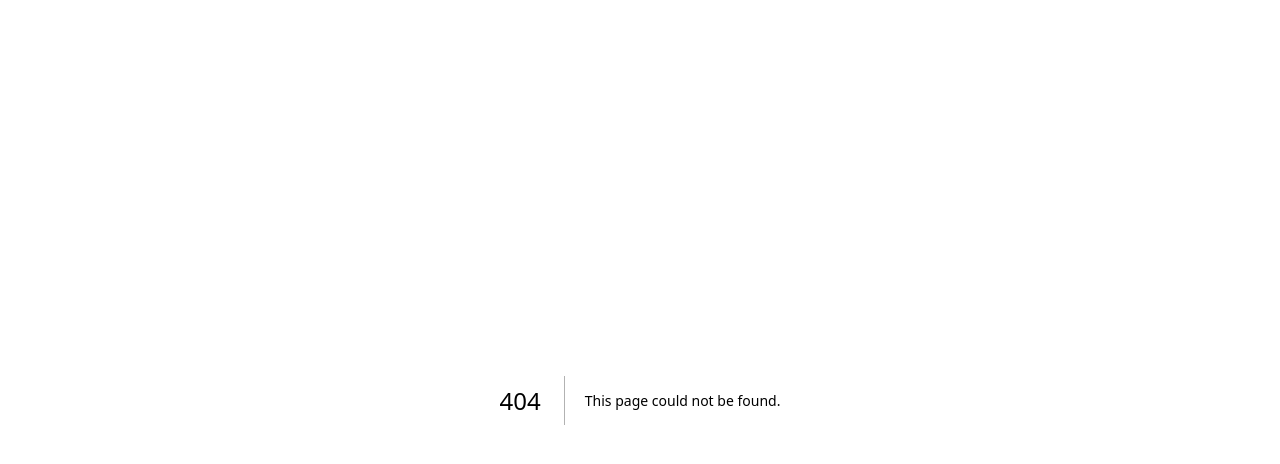
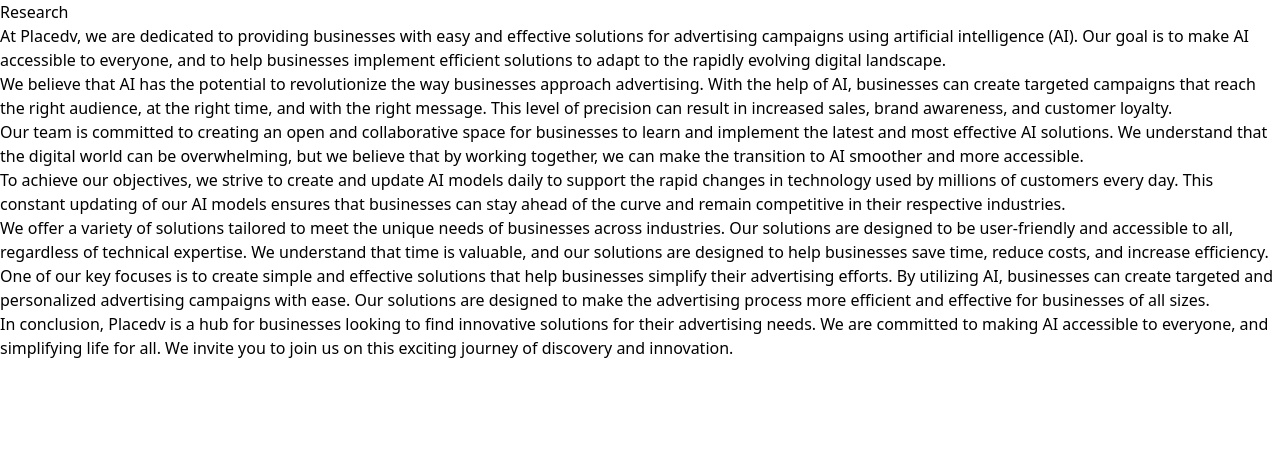
Before and after one commit to scasolari/pdv-project-placedv-ai-v1, a Next.js app: page /research in a window 1280 px wide. Before the commit this address had no page. Shown: the top 464 px of the page. Built offline with nearby package versions, Linux system fonts and the light colour scheme.

Commit message:
fix logo and added research page

```diff
--- a/pages/_meta.json
+++ b/pages/_meta.json
@@ -21,6 +21,10 @@
       }
     }
   },
+  "research": {
+    "type": "page",
+    "title": "Research"
+  },
   "about": {
     "type": "page",
     "title": "About"
--- a/pages/about.mdx
+++ b/pages/about.mdx
@@ -6,13 +6,13 @@ title: 'Placedv - About'
 
 Placedv is a tech company founded by [Sergio Casolari](http://sergiocasolari.com), initially aimed at creating a video platform. However, over time, the company has transformed and shifted its focus towards email marketing. Fast forward to 2023, Placedv has evolved once again and is now dedicated to developing cutting-edge software for the future, with a focus on helping businesses ideate and develop projects related to artificial intelligence.
 
-## 2018 - Placedv Video
+### 2018 - Placedv Video
 The journey of Placedv began with Sergio's vision of creating a video platform that could deliver engaging and interactive content to audiences. While the idea was promising, the team soon realized that the market was already saturated with similar products, and they needed to pivot their business strategy.
 
-## 2020 - MailCube
+### 2020 - MailCube
 That's when Placedv shifted its focus towards email marketing. The company leveraged its expertise in digital media and began helping businesses create and execute successful email marketing campaigns. This move proved to be fruitful, and Placedv became a well-known name in the industry.
 
-## 2023 - Placedv AI
+### 2023 - Placedv AI
 However, the team at Placedv wasn't content with just being a player in the email marketing space. They recognized the potential of emerging technologies, particularly artificial intelligence, and began investing heavily in R&D. This led to the development of advanced software solutions that could help businesses harness the power of AI to drive growth and innovation.
 
 Today, Placedv is a tech company that's dedicated to helping businesses navigate the rapidly evolving digital landscape. They offer a range of software solutions that leverage the latest advancements in AI to solve complex business problems. Whether it's developing chatbots to improve customer service, automating marketing campaigns to improve ROI, or using data analytics to gain valuable insights, Placedv has the expertise and tools to help businesses thrive in the digital age.
--- /dev/null
+++ b/pages/research.mdx
@@ -0,0 +1,19 @@
+---
+title: 'Placedv - Research'
+---
+
+# Research
+
+At Placedv, we are dedicated to providing businesses with easy and effective solutions for advertising campaigns using artificial intelligence (AI). Our goal is to make AI accessible to everyone, and to help businesses implement efficient solutions to adapt to the rapidly evolving digital landscape.
+
+We believe that AI has the potential to revolutionize the way businesses approach advertising. With the help of AI, businesses can create targeted campaigns that reach the right audience, at the right time, and with the right message. This level of precision can result in increased sales, brand awareness, and customer loyalty.
+
+Our team is committed to creating an open and collaborative space for businesses to learn and implement the latest and most effective AI solutions. We understand that the digital world can be overwhelming, but we believe that by working together, we can make the transition to AI smoother and more accessible.
+
+To achieve our objectives, we strive to create and update AI models daily to support the rapid changes in technology used by millions of customers every day. This constant updating of our AI models ensures that businesses can stay ahead of the curve and remain competitive in their respective industries.
+
+We offer a variety of solutions tailored to meet the unique needs of businesses across industries. Our solutions are designed to be user-friendly and accessible to all, regardless of technical expertise. We understand that time is valuable, and our solutions are designed to help businesses save time, reduce costs, and increase efficiency.
+
+One of our key focuses is to create simple and effective solutions that help businesses simplify their advertising efforts. By utilizing AI, businesses can create targeted and personalized advertising campaigns with ease. Our solutions are designed to make the advertising process more efficient and effective for businesses of all sizes.
+
+In conclusion, Placedv is a hub for businesses looking to find innovative solutions for their advertising needs. We are committed to making AI accessible to everyone, and simplifying life for all. We invite you to join us on this exciting journey of discovery and innovation.
--- a/theme.config.jsx
+++ b/theme.config.jsx
@@ -1,8 +1,13 @@
-import {BiCollapseAlt} from "react-icons/bi";
+import {BiPlanet} from "react-icons/bi";
 
 export default {
     docsRepositoryBase: 'https://github.com/scasolari/pdv-project-placedv-ai-v1',
-    logo: <span style={{fontWeight: 700, display: 'flex', gap: 5}}><BiCollapseAlt/> placedv AI</span>,
+    logo: <span style={{fontWeight: 700, display: 'flex', alignItems: 'center', gap: 10}}>
+        <div style={{display: 'flex', alignItems: 'center'}}>
+            <BiPlanet size={24}/>
+        </div>
+        Placedv AI
+    </span>,
     head: (
         <>
             <meta name="viewport" content="width=device-width, initial-scale=1.0" />
```
